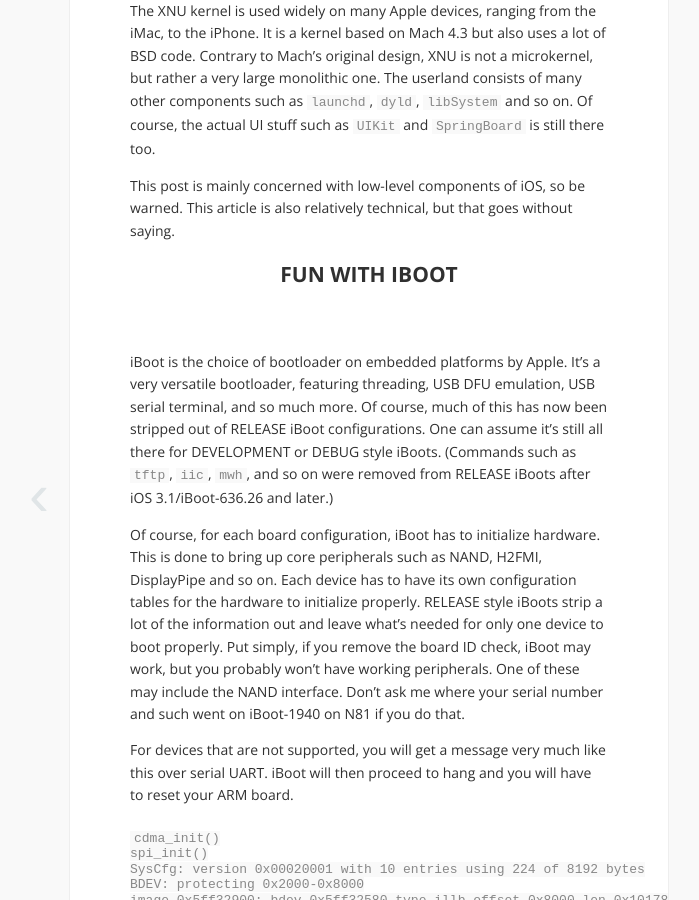
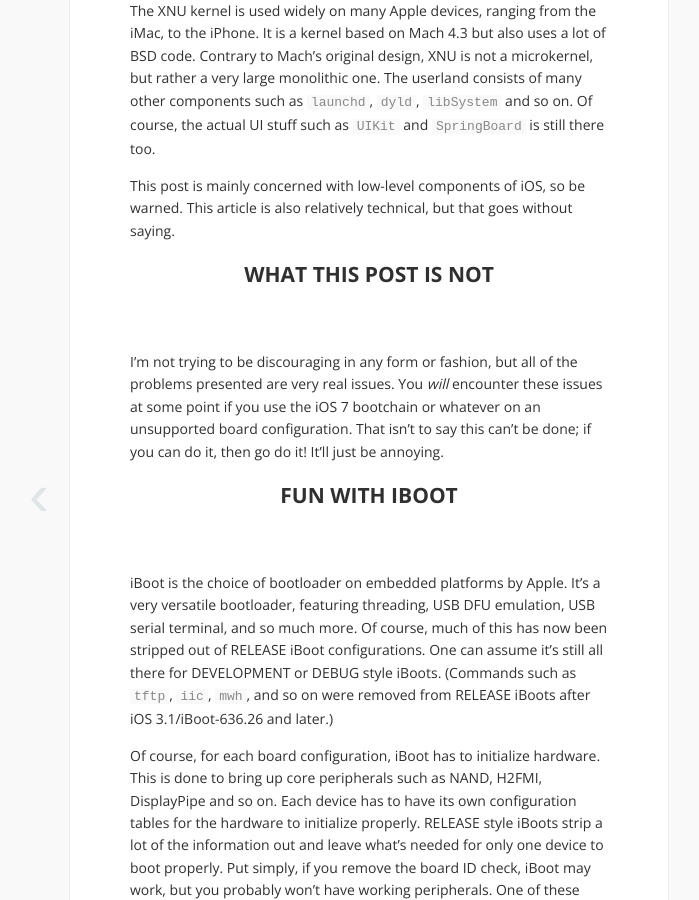
Before and after one commit to winocm/winocm.github.io, a Jekyll site: the page built from _posts/2013-08-17-why-making-ios-run-on-unsupported-devices-is-bad.markdown, in a window 1280 px wide and 900 px high, scrolled down 585 px. Shown: the whole window, without its empty margins (271-970 px from the left). Built offline with Jekyll 4.4.1, drawn with Linux system fonts in a browser that asks for light colours; Markdown is read by kramdown in place of the engine named in the settings; comment, search, counter and statistics services are not loaded.

Commit message:
what this is not

```diff
--- a/_posts/2013-08-17-why-making-ios-run-on-unsupported-devices-is-bad.markdown
+++ b/_posts/2013-08-17-why-making-ios-run-on-unsupported-devices-is-bad.markdown
@@ -17,6 +17,14 @@ Of course, the actual UI stuff such as `UIKit` and `SpringBoard` is still there
 
 This post is mainly concerned with low-level components of iOS, so be warned. This article is also relatively technical,
 but that goes without saying.
+
+What this post is not
+=====================
+
+I'm not trying to be discouraging in any form or fashion, but all of the problems presented are very real issues.
+You *will* encounter these issues at some point if you use the iOS 7 bootchain or whatever on an unsupported
+board configuration. That isn't to say this can't be done; if you can do it, then go do it! It'll just be
+annoying.
 
 Fun with iBoot
 ==============
```
